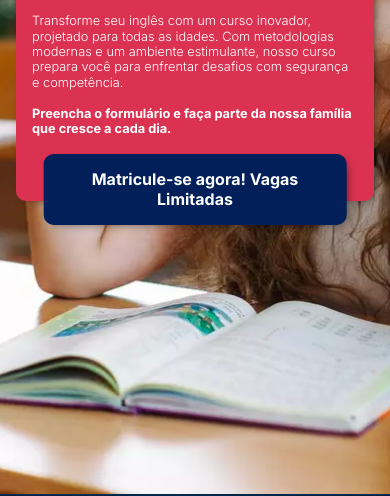
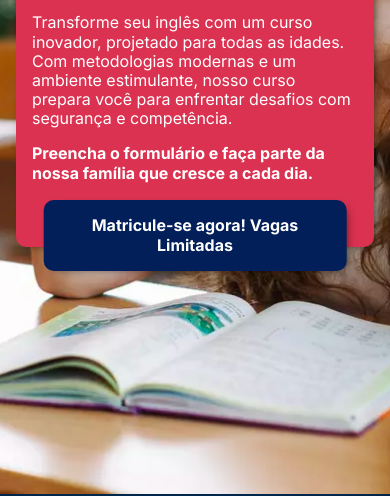
Before and after one commit to viitones/Infinity-web-page, a plain HTML site: page index.html in a window 390 px wide. Shown: the part 350-846 px from the top of the page. Drawn offline with Linux system fonts and the light colour scheme.

Commit message:
meta and styled p phone

```diff
--- a/index.html
+++ b/index.html
@@ -6,6 +6,7 @@
 
   <meta charset="UTF-8">
   <meta name="viewport" content="width=device-width, initial-scale=1.0">
+  <meta name="description" content="Aprenda inglês com nossos cursos completos e flexíveis. Aulas interativas, professores experientes e materiais atualizados para todos os níveis. Comece hoje e melhore suas habilidades de comunicação!">
 
   <link rel="stylesheet" href="./styles/index.css">
 
@@ -13,7 +14,8 @@
 
   <script src="https://unpkg.com/@phosphor-icons/web"></script>
 
-
+  <link rel="shortcut icon" href="./assets/logo-footer.svg" type="image/x-icon">
+  <link rel="apple-touch-icon" sizes="180x180" href="./assets/logo-footer.svg">
 
   <title>Infinity Institute</title>
 </head>
@@ -28,7 +30,7 @@
           Entre o sonho e a realização, <br>
           existe uma decisão
         </h1>
-        <p>
+        <p class="apresentation">
           Transforme seu inglês com um curso inovador, projetado para todas as idades. Com metodologias modernas e um ambiente estimulante, nosso curso prepara você para enfrentar desafios com segurança e competência.
         </p>
         <p><b>Preencha o formulário e faça parte da nossa família que cresce a cada dia.</b></p>
--- a/styles/header.css
+++ b/styles/header.css
@@ -48,7 +48,7 @@
   font-size: 2rem;
 }
 
-.header-container p {
+.apresentation {
   font-size: 1rem;
   font-weight: 400;
 }
@@ -86,12 +86,13 @@
     margin-bottom: 2.5rem;
   }
 
+
   .header-container h1 {
     font-size: 1.7rem;
   }
 
   .header-container p {
-    font-size: .8rem;
-    font-weight: 300;
+    font-size: 1rem;
+    font-weight: 400;
   }
 }
```
